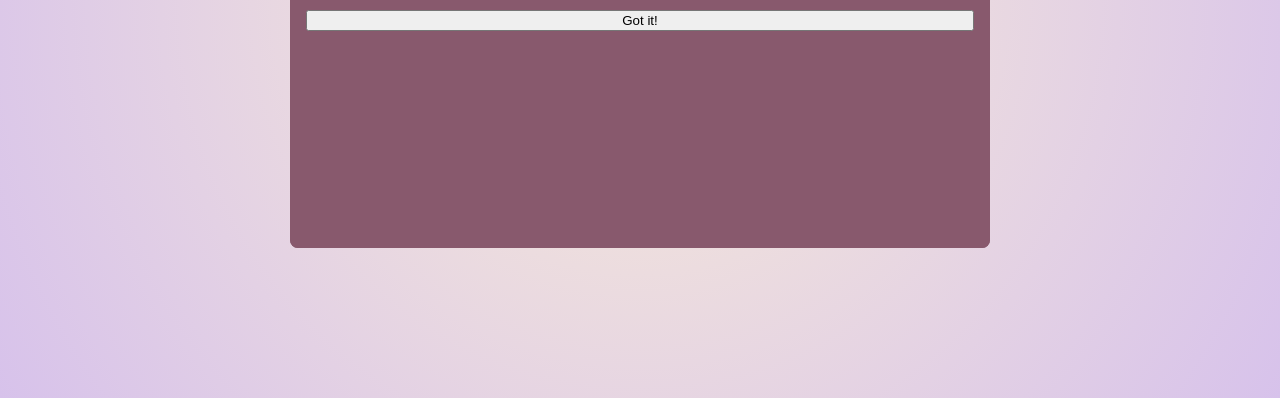
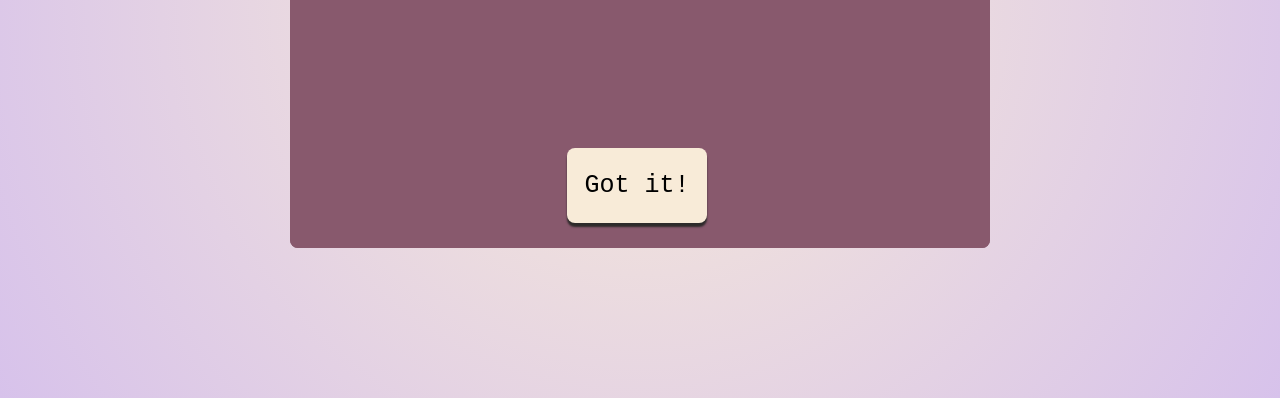
Before and after one commit to ilyachever/rock-paper-scissors, a plain HTML site: page index.html in a window 1280 px wide. Shown: the part 402-800 px from the top of the page. Drawn offline with Linux system fonts and the light colour scheme.

Commit message:
Corrected a grammatical mistake

```diff
--- a/style.css
+++ b/style.css
@@ -96,7 +96,7 @@ img {
   text-align: center;
 }
 
-.prewview__button {
+.preview__button {
   align-self: center;
   width: 140px;
   height: 75px;
@@ -118,7 +118,7 @@ img {
   box-shadow: 0 0 0 0;
 }
 
-.prewview__button:focus-visible {
+.preview__button:focus-visible {
   outline: 1px dashed var(--linen);
   outline-offset: 3px;
 }
```
